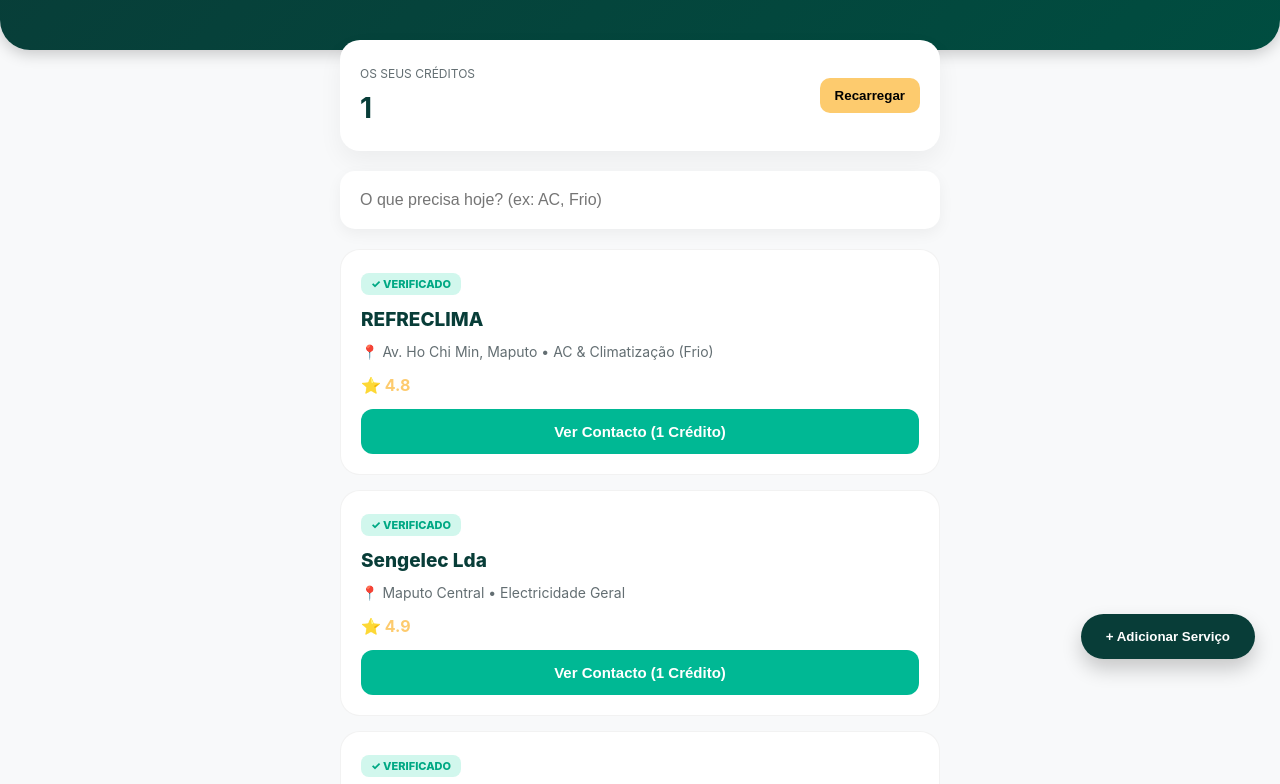
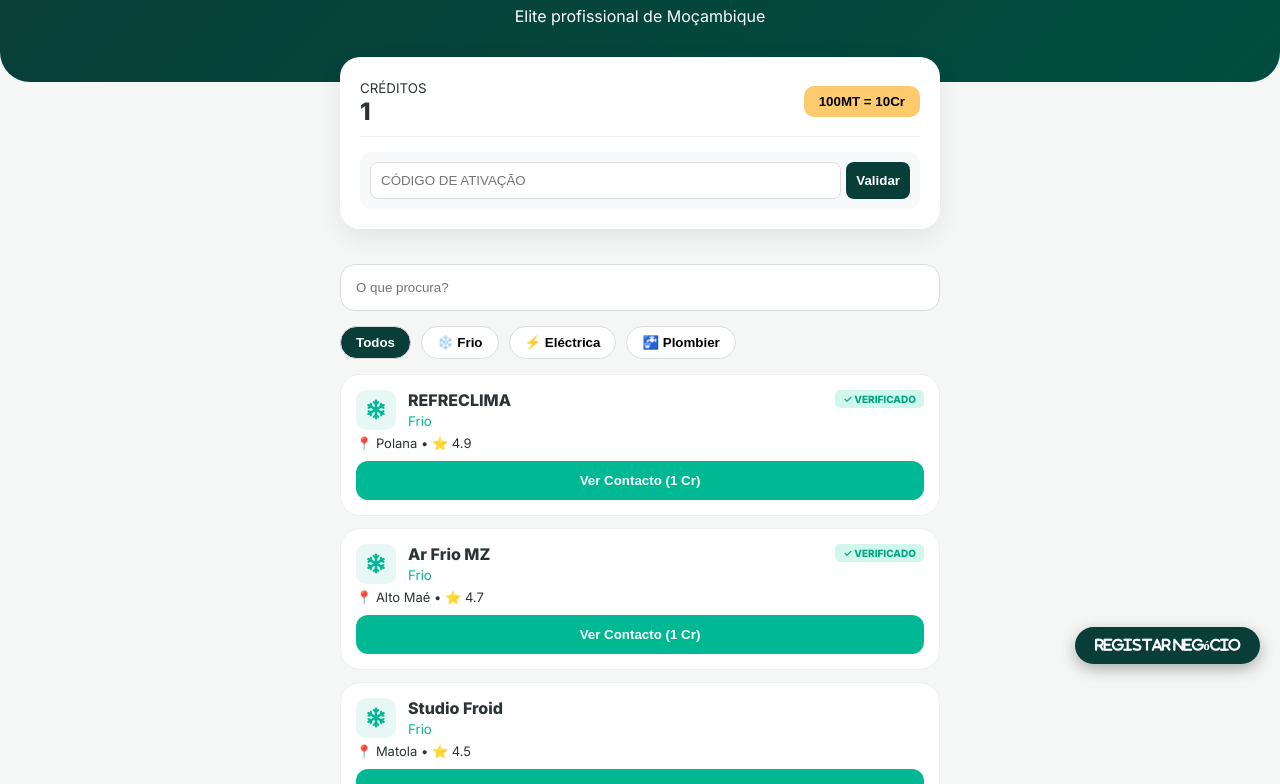
Before and after one commit to mujosi7770-boop/Maputo-services-, a plain HTML site: page index.html in a window 1280 px wide. Shown: the part 116-900 px from the top of the page. Drawn offline with Linux system fonts and the light colour scheme.

Commit message:
Update index.html

```diff
--- a/index.html
+++ b/index.html
@@ -1,234 +1,79 @@
 <!DOCTYPE html>
-<html lang="pt">
-<head>
-    <meta charset="UTF-8">
-    <meta name="viewport" content="width=device-width, initial-scale=1.0">
-    <title>Maputo Services | Confiança Local</title>
-    <style>
-        :root {
-            --primary: #00b894;
-            --dark-teal: #083d38;
-            --accent: #fdcb6e;
-            --bg: #f8f9fa;
-            --white: #ffffff;
-            --text: #2d3436;
-        }
-
-        body {
-            font-family: 'Inter', -apple-system, BlinkMacSystemFont, sans-serif;
-            background-color: var(--bg);
-            margin: 0;
-            color: var(--text);
-            line-height: 1.6;
-        }
-
-        .header {
-            background: linear-gradient(135deg, var(--dark-teal), #004d40);
-            color: white;
-            padding: 40px 20px;
-            text-align: center;
-            border-radius: 0 0 30px 30px;
-            box-shadow: 0 4px 15px rgba(0,0,0,0.2);
-        }
-
-        .header h1 { margin: 0; font-size: 28px; letter-spacing: -1px; }
-        .header p { opacity: 0.8; font-size: 14px; margin-top: 5px; }
-
-        .container { padding: 20px; max-width: 600px; margin: 0 auto; }
-
-        .wallet-card {
-            background: var(--white);
-            padding: 20px;
-            border-radius: 20px;
-            margin-top: -30px;
-            display: flex;
-            justify-content: space-between;
-            align-items: center;
-            box-shadow: 0 10px 25px rgba(0,0,0,0.05);
-        }
-
-        .search-bar {
-            width: 100%;
-            padding: 18px;
-            border: 2px solid transparent;
-            border-radius: 15px;
-            margin: 20px 0;
-            font-size: 16px;
-            background: var(--white);
-            box-shadow: 0 5px 15px rgba(0,0,0,0.05);
-            box-sizing: border-box;
-            transition: 0.3s;
-        }
-
-        .search-bar:focus { border-color: var(--primary); outline: none; }
-
-        .card {
-            background: var(--white);
-            border-radius: 20px;
-            padding: 20px;
-            margin-bottom: 15px;
-            border: 1px solid rgba(0,0,0,0.05);
-            transition: transform 0.2s;
-        }
-
-        .badge-verified {
-            background: #d1f7ed;
-            color: #00a884;
-            padding: 4px 10px;
-            border-radius: 8px;
-            font-size: 11px;
-            font-weight: 800;
-            text-transform: uppercase;
-        }
-
-        .card-title { font-weight: 800; font-size: 19px; margin: 10px 0 5px 0; color: var(--dark-teal); }
-        .card-meta { color: #636e72; font-size: 14px; display: flex; align-items: center; gap: 5px; }
-        .rating { color: var(--accent); font-weight: bold; margin: 10px 0; }
-
-        .btn {
-            display: block;
-            width: 100%;
-            padding: 14px;
-            border-radius: 12px;
-            border: none;
-            font-weight: 700;
-            cursor: pointer;
-            transition: 0.3s;
-            font-size: 15px;
-        }
-
-        .btn-main { background: var(--primary); color: white; }
-        .btn-main:hover { background: #00a884; }
-
-        /* Modal Design */
-        #register-modal {
-            display:none; position:fixed; top:0; left:0; width:100%; height:100%;
-            background:rgba(0,0,0,0.7); z-index:1000; backdrop-filter: blur(5px);
-        }
-
-        .modal-content {
-            background: white; margin: 10% auto; padding: 30px;
-            border-radius: 25px; width: 85%; max-width: 400px;
-        }
-
-        .fab {
-            position:fixed; bottom:25px; right:25px;
-            background: var(--dark-teal); color:white; border:none;
-            padding: 15px 25px; border-radius: 50px; font-weight: bold;
-            box-shadow: 0 10px 20px rgba(0,0,0,0.2); cursor:pointer;
-        }
-    </style>
-</head>
+<html lang="pt"><head><meta charset="UTF-8"><meta name="viewport" content="width=device-width,initial-scale=1.0">
+<title>Maputo Services</title>
+<link href="https://fonts.googleapis.com/css2?family=Inter:wght@400;600;800&display=swap" rel="stylesheet">
+<link rel="stylesheet" href="https://cdnjs.cloudflare.com/ajax/libs/font-awesome/6.0.0/css/all.min.css">
+<style>
+    :root { --p: #00b894; --d: #083d38; --a: #fdcb6e; --w: #fff; }
+    body { font-family: 'Inter', sans-serif; background: #f4f7f6; margin: 0; padding-bottom: 80px; color: #2d3436; }
+    .header { background: linear-gradient(135deg, var(--d), #004d40); color: #fff; padding: 40px 20px; text-align: center; border-radius: 0 0 30px 30px; }
+    .container { padding: 0 20px; max-width: 600px; margin: 0 auto; }
+    .panel { background: var(--w); margin: -25px auto 20px; padding: 20px; border-radius: 20px; box-shadow: 0 8px 25px rgba(0,0,0,0.08); }
+    .flex-b { display: flex; justify-content: space-between; align-items: center; border-bottom: 1px solid #eee; padding-bottom: 10px; margin-bottom: 15px; }
+    .buy-btn { background: var(--a); border: none; padding: 8px 15px; border-radius: 10px; font-weight: 700; cursor: pointer; }
+    .act-form { display: flex; gap: 5px; background: #f8f9fa; padding: 10px; border-radius: 12px; }
+    .v-input { flex: 1; padding: 10px; border: 1px solid #ddd; border-radius: 8px; text-transform: uppercase; }
+    .v-btn { background: var(--d); color: #fff; border: none; padding: 10px; border-radius: 8px; font-weight: 700; }
+    .search-bar { width: 100%; padding: 15px; border-radius: 15px; border: 1px solid #ddd; margin: 15px 0; box-sizing: border-box; }
+    .filters { display: flex; overflow-x: auto; gap: 10px; padding-bottom: 15px; scrollbar-width: none; }
+    .f-btn { background: var(--w); border: 1px solid #ddd; padding: 8px 15px; border-radius: 20px; white-space: nowrap; cursor: pointer; font-weight: 600; }
+    .f-btn.active { background: var(--d); color: #fff; }
+    .card { background: var(--w); border-radius: 20px; padding: 15px; margin-bottom: 12px; border: 1px solid #eee; position: relative; }
+    .badge { background: #d1f7ed; color: #00a884; padding: 3px 8px; border-radius: 5px; font-size: 10px; font-weight: 800; position: absolute; top: 15px; right: 15px; }
+    .c-head { display: flex; align-items: center; gap: 12px; }
+    .c-icon { width: 40px; height: 40px; border-radius: 10px; background: #e6f7f4; color: var(--p); display: flex; align-items: center; justify-content: center; font-size: 20px; }
+    .btn { width: 100%; padding: 12px; border-radius: 12px; border: none; font-weight: 700; cursor: pointer; margin-top: 10px; transition: 0.2s; }
+    .b-p { background: var(--p); color: #fff; }
+    .b-u { background: #0984e3; color: #fff; }
+    .fab { position: fixed; bottom: 20px; right: 20px; background: var(--d); color: #fff; border: none; padding: 12px 20px; border-radius: 30px; font-weight: 700; box-shadow: 0 5px 15px rgba(0,0,0,0.3); }
+    .modal { display:none; position:fixed; top:0; left:0; width:100%; height:100%; background:rgba(0,0,0,0.7); z-index:999; }
+</style></head>
 <body>
-
-<div class="header">
-    <h1>🇲🇿 Maputo Services</h1>
-    <p>A elite dos técnicos e profissionais da capital</p>
+<div class="header"><h1>MAPUTO<span>SERVICES</span></h1><p>Elite profissional de Moçambique</p></div>
+<div class="container">
+    <div class="panel">
+        <div class="flex-b"><div><small>CRÉDITOS</small><br><b style="font-size:24px" id="c-val">--</b></div><button class="buy-btn" onclick="buy()">100MT = 10Cr</button></div>
+        <div class="act-form"><input id="v-in" class="v-input" placeholder="Código de Ativação"><button class="v-btn" onclick="valV()">Validar</button></div>
+    </div>
+    <input id="src" class="search-bar" placeholder="O que procura?">
+    <div class="filters"><button class="f-btn active" onclick="fCat('Todos')">Todos</button><button class="f-btn" onclick="fCat('Frio')">❄️ Frio</button><button class="f-btn" onclick="fCat('Eléctrica')">⚡ Eléctrica</button><button class="f-btn" onclick="fCat('Plombier')">🚰 Plombier</button></div>
+    <div id="list"></div>
 </div>
-
-<div class="container">
-    <div class="wallet-card">
-        <div>
-            <span style="font-size: 12px; color: #636e72;">OS SEUS CRÉDITOS</span><br>
-            <b style="font-size: 28px; color: var(--dark-teal);" id="credits-val">--</b>
-        </div>
-        <button onclick="buyCredits()" style="background:var(--accent); border:none; padding:10px 15px; border-radius:10px; font-weight:bold; cursor:pointer;">
-            Recarregar
-        </button>
-    </div>
-
-    <input type="text" class="search-bar" id="search" placeholder="O que precisa hoje? (ex: AC, Frio)">
-
-    <div id="container-list"></div>
-</div>
-
-<div id="register-modal">
-    <div class="modal-content">
-        <h2 style="margin-top:0">Registar Serviço</h2>
-        <input type="text" id="reg-name" class="search-bar" placeholder="Nome do Negócio" style="background:#f1f2f6">
-        <input type="text" id="reg-cat" class="search-bar" placeholder="Categoria (ex: Plombier)" style="background:#f1f2f6">
-        <input type="text" id="reg-loc" class="search-bar" placeholder="Localização" style="background:#f1f2f6">
-        <input type="number" id="reg-phone" class="search-bar" placeholder="WhatsApp (ex: 25885...)" style="background:#f1f2f6">
-
-        <button class="btn btn-main" onclick="sendRegistration()">Enviar Proposta</button>
-        <button class="btn" style="background:none; color:#636e72" onclick="closeModal()">Fechar</button>
-    </div>
-</div>
-
-<button class="fab" onclick="openModal()">+ Adicionar Serviço</button>
+<button class="fab" onclick="shM(1)">Registar Negócio</button>
+<div id="m" class="modal"><div style="background:#fff;margin:20% auto;padding:25px;border-radius:20px;width:80%;max-width:350px">
+    <h3>Registar</h3><input id="rn" class="search-bar" placeholder="Nome"><input id="rp" class="search-bar" placeholder="WhatsApp"><button class="btn b-p" onclick="sReg()">Enviar</button><button class="btn" onclick="shM(0)">Fechar</button>
+</div></div>
 
 <script>
-const services = [
-    { id: 1, name: "REFRECLIMA", category: "AC & Climatização (Frio)", location: "Av. Ho Chi Min, Maputo", rating: "⭐ 4.8", phone: "258842354805", verified: true },
-    { id: 2, name: "Sengelec Lda", category: "Electricidade Geral", location: "Maputo Central", rating: "⭐ 4.9", phone: "258842242424", verified: true },
-    { id: 3, name: "Isarte Construções", category: "Canalização (Plombier)", location: "Maputo Cidade", rating: "⭐ 4.8", phone: "258847778899", verified: true },
-    { id: 4, name: "Bringues Clean", category: "Serviços de Limpeza", location: "Av. Albert Lithuli", rating: "⭐ 4.9", phone: "258866625701", verified: true },
-    { id: 5, name: "Canalizador Luís", category: "Canalização & Fugas", location: "Laulane", rating: "⭐ 4.4", phone: "258876665544", verified: false }
+const myNum = "258856113036", icons = {Frio:"fa-snowflake", Eléctrica:"fa-bolt", Plombier:"fa-faucet"};
+const techs = [
+    {id:1,n:"REFRECLIMA",c:"Frio",l:"Polana",r:"4.9",p:"258842354805",v:1},{id:2,n:"Ar Frio MZ",c:"Frio",l:"Alto Maé",r:"4.7",p:"258871234567",v:1},{id:3,n:"Studio Froid",c:"Frio",l:"Matola",r:"4.5",p:"258840001122",v:0},{id:4,n:"Mestre Paulo",c:"Frio",l:"Hulene",r:"4.6",p:"258823334445",v:1},{id:5,n:"Tecno-Frio",c:"Frio",l:"Benfica",r:"4.8",p:"258861112233",v:1},
+    {id:6,n:"Sengelec Lda",c:"Eléctrica",l:"Central",r:"4.9",p:"258842242424",v:1},{id:7,n:"João Electro",c:"Eléctrica",l:"Laulane",r:"4.5",p:"258850001111",v:0},{id:8,n:"Electro-Serv",c:"Eléctrica",l:"Triunfo",r:"4.7",p:"258823235590",v:1},{id:9,n:"Tecno-Luz",c:"Eléctrica",l:"Alto Maé",r:"4.4",p:"258879998887",v:0},{id:10,n:"PowerTech",c:"Eléctrica",l:"Matola",r:"4.8",p:"258873213896",v:1},
+    {id:11,n:"Isarte Lda",c:"Plombier",l:"Maputo",r:"4.8",p:"258847778899",v:1},{id:12,n:"Ricardo M.",c:"Plombier",l:"Central",r:"4.7",p:"258840002233",v:1},{id:13,n:"Jjsitole Lda",c:"Plombier",l:"Sommerschield",r:"4.5",p:"258824445556",v:0},{id:14,n:"Luís Canal.",c:"Plombier",l:"Laulane",r:"4.2",p:"258876665544",v:0},{id:15,n:"Mestre MZ",c:"Plombier",l:"Matola T3",r:"4.6",p:"258869990000",v:1}
 ];
-
-let credits = localStorage.getItem("map_credits") || 1;
-
-function updateUI() {
-    document.getElementById("credits-val").innerText = credits;
-    localStorage.setItem("map_credits", credits);
-}
-
-function render(data) {
-    const list = document.getElementById("container-list");
-    list.innerHTML = "";
-    data.forEach(s => {
-        const div = document.createElement("div");
-        div.className = "card";
-        div.innerHTML = `
-            ${s.verified ? '<span class="badge-verified">✓ Verificado</span>' : ''}
-            <div class="card-title">${s.name}</div>
-            <div class="card-meta">📍 ${s.location} • ${s.category}</div>
-            <div class="rating">${s.rating}</div>
-            <button class="btn btn-main" onclick="getContact(${s.id})">Ver Contacto (1 Crédito)</button>
-        `;
-        list.appendChild(div);
+let cr = localStorage.getItem("u_c")||1, un = JSON.parse(localStorage.getItem("u_l"))||[];
+const up = () => { document.getElementById("c-val").innerText = cr; localStorage.setItem("u_c", cr); localStorage.setItem("u_l", JSON.stringify(un)); };
+const ren = (d = techs) => {
+    const l = document.getElementById("list"); l.innerHTML = "";
+    d.forEach(t => {
+        const ok = un.includes(t.id), div = document.createElement("div"); div.className = "card";
+        div.innerHTML = `${t.v?'<span class="badge">✓ VERIFICADO</span>':''}<div class="c-head"><div class="c-icon"><i class="fas ${icons[t.c]}"></i></div><div><div style="font-weight:800">${t.n}</div><small style="color:var(--p)">${t.c}</small></div></div><div style="font-size:13px;margin-top:5px">📍 ${t.l} • ⭐ ${t.r}</div><button class="btn ${ok?'b-u':'b-p'}" onclick="hC(${t.id})">${ok?'WhatsApp':'Ver Contacto (1 Cr)'}</button>`;
+        l.appendChild(div);
     });
-}
-
-function getContact(id) {
-    if (credits <= 0) {
-        alert("Créditos insuficientes. Por favor, recarregue via M-Pesa ou e-Mola.");
-        return;
-    }
-    const s = services.find(x => x.id === id);
-    if(confirm(`Usar 1 crédito para contactar ${s.name}?`)) {
-        credits--;
-        updateUI();
-        window.open(`https://wa.me/${s.phone}?text=Olá, vi o seu perfil no Maputo Services.`);
-    }
-}
-
-function buyCredits() {
-    alert("📱 RECARGA DE CRÉDITOS\n-------------------\nEnvia o valor (100MT = 10 Cr.) para:\n\nM-Pesa: 856113036\ne-Mola: 873213896\n\nDepois envia o comprovativo no WhatsApp!");
-    window.open("https://wa.me/258856113036?text=Quero recarregar créditos para o Maputo Services");
-}
-
-function openModal() { document.getElementById("register-modal").style.display = "block"; }
-function closeModal() { document.getElementById("register-modal").style.display = "none"; }
-
-function sendRegistration() {
-    const n = document.getElementById("reg-name").value;
-    const c = document.getElementById("reg-cat").value;
-    const p = document.getElementById("reg-phone").value;
-    if(!n || !c || !p) return alert("Preencha os campos!");
-
-    const msg = encodeURIComponent(`NOVA INSCRIÇÃO:\nNome: ${n}\nCat: ${c}\nTel: ${p}`);
-    window.open(`https://wa.me/258856113036?text=${msg}`);
-    closeModal();
-}
-
-document.getElementById("search").addEventListener("input", (e) => {
-    const term = e.target.value.toLowerCase();
-    render(services.filter(s => s.category.toLowerCase().includes(term) || s.name.toLowerCase().includes(term)));
-});
-
-updateUI();
-render(services);
-</script>
-</body>
-</html>
+};
+const hC = (id) => {
+    const t = techs.find(x => x.id === id); if(un.includes(id)) { window.open(`https://wa.me/${t.p}?text=Olá`); return; }
+    if(cr<=0){ alert("Sem créditos!"); return; }
+    if(confirm("Gastar 1 crédito?")){ cr--; un.push(id); up(); ren(); window.open(`https://wa.me/${t.p}?text=Olá`); }
+};
+const buy = () => window.open(`https://wa.me/${myNum}?text=Quero_carregar_creditos`);
+const valV = () => {
+    const i = document.getElementById("v-in").value, v = {"ALPHA-10":10, "BETA-25":25, "GOLD-70":70};
+    if(v[i]){ cr=parseInt(cr)+v[i]; up(); alert("Ativado!"); ren(); document.getElementById("v-in").value=""; } else alert("Inválido!");
+};
+const fCat = (c) => { document.querySelectorAll('.f-btn').forEach(b=>b.classList.remove('active')); event.target.classList.add('active'); ren(c==='Todos'?techs:techs.filter(t=>t.c===c)); };
+const shM = (s) => document.getElementById("m").style.display = s?'block':'none';
+const sReg = () => { window.open(`https://wa.me/${myNum}?text=Registo:${document.getElementById("rn").value}`); shM(0); };
+document.getElementById("src").addEventListener("input", e => { const t = e.target.value.toLowerCase(); ren(techs.filter(x => x.n.toLowerCase().includes(t) || x.l.toLowerCase().includes(t) || x.c.toLowerCase().includes(t))); });
+up(); ren();
+</script></body></html>
```
